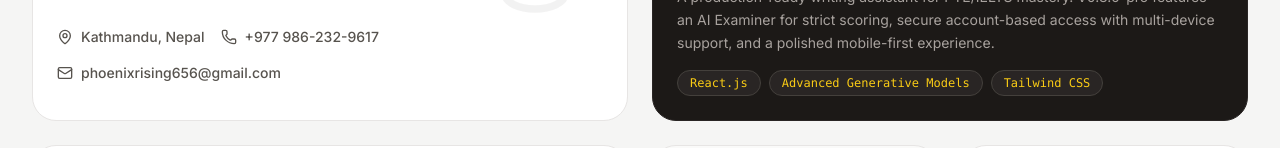
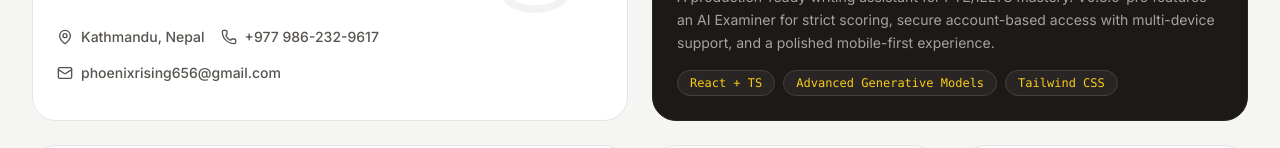
Before and after one commit to scuba3198/mumukshu-portfolio, a React (Vite) app: page / in a window 1280 px wide. Shown: the part 151-299 px from the top of the page. Built offline with nearby package versions, Linux system fonts and the light colour scheme; a web font is replaced by a local one.

Commit message:
docs: update project tags and branding to reflect TypeScript migration

```diff
--- a/src/data/portfolio.ts
+++ b/src/data/portfolio.ts
@@ -13,7 +13,7 @@ export const portfolioData: PortfolioData = {
             id: "essay-architect",
             title: "Essay Architect Pro",
             description: "A production-ready writing assistant for PTE/IELTS mastery. V0.3.0-pro features an AI Examiner for strict scoring, secure account-based access with multi-device support, and a polished mobile-first experience.",
-            tags: ["React.js", "Advanced Generative Models", "Tailwind CSS"],
+            tags: ["React + TS", "Advanced Generative Models", "Tailwind CSS"],
             link: "https://pro.essay-architect.uk/",
             isFeatured: true,
             iconName: "Code2",
@@ -31,7 +31,7 @@ export const portfolioData: PortfolioData = {
             id: "geoflux",
             title: "GeoFlux",
             description: "A generative art sandbox powered by particle physics. Features gravity simulation, plexus effects, and customizable fluid dynamics for digital art creation.",
-            tags: ["React.js", "Canvas API"],
+            tags: ["React + TS", "Canvas API"],
             link: "https://scuba3198.github.io/Geoflux/",
             isFeatured: false,
             iconName: "Palette",
@@ -49,7 +49,7 @@ export const portfolioData: PortfolioData = {
             id: "pte-class-coverage",
             title: "PTE Class Coverage Studio",
             description: "A local-first tracker for PTE Academic class coverage. Monitor question types by module, log sessions with auto-save, manage multiple classes, and export/import JSON backups. Works fully offline after first load.",
-            tags: ["React.js", "localStorage", "Vitest"],
+            tags: ["React + TS", "localStorage", "Vitest"],
             link: "https://scuba3198.github.io/pte-class-coverage/",
             isFeatured: false,
             category: "EdTech Tool",
@@ -69,7 +69,7 @@ export const portfolioData: PortfolioData = {
             id: "salary-calculator",
             title: "Nepali Salary Calculator",
             description: "A professional tool for tracking workdays and calculating monthly earnings using the native Bikram Sambat (B.S.) calendar. Features automated TDS calculation, historical data tracking, and a premium Glassmorphism-style interface.",
-            tags: ["React.js", "Supabase", "JS-B.S.", "Vanilla CSS"],
+            tags: ["React + TS", "Supabase", "TS-B.S.", "Vanilla CSS"],
             link: "https://scuba3198.github.io/salary-calculator/",
             isFeatured: false,
             category: "Productivity Tool",
```
Also changed, not shown: 1 other file (tests, documents, lock files or other folders).
